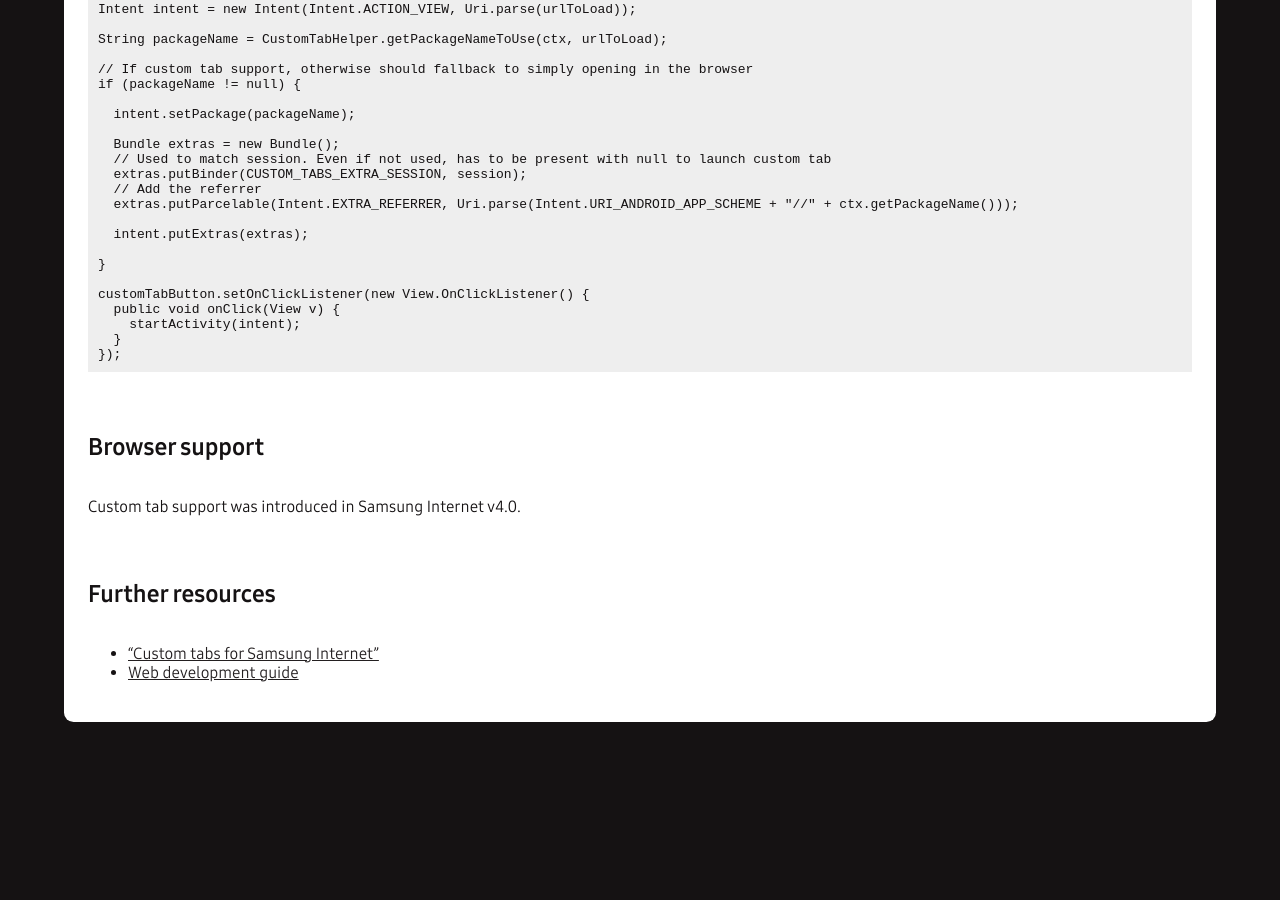
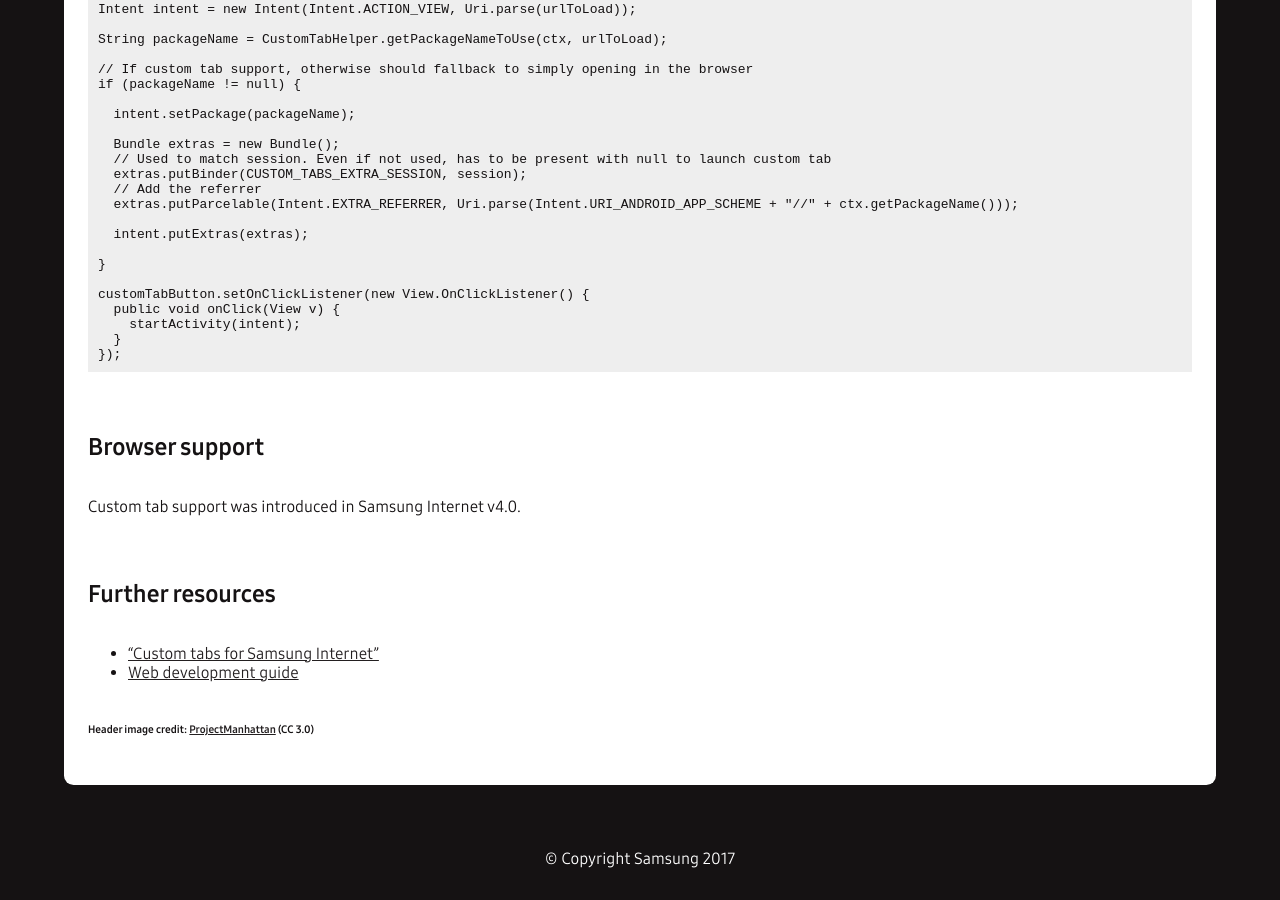
Before and after one commit to SamsungInternet/homepage-archive, a Jekyll site: the page built from docs/custom-tabs.md, in a window 1280 px wide and 900 px high, scrolled down 1086 px. Built offline with Jekyll 4.4.1, drawn with Linux system fonts in a browser that asks for light colours; before the commit the page ends 1840 px from its top, so only the background shows below that.

Commit message:
Add image credit and footer to other pages

```diff
--- a/_layouts/page.html
+++ b/_layouts/page.html
@@ -21,5 +21,8 @@
 			{{content}}
 		</section>
 	</main>
+	<footer>
+		© Copyright Samsung 2017
+	</footer>
 </body>
 </html>
--- a/_layouts/post.html
+++ b/_layouts/post.html
@@ -6,5 +6,8 @@
 	<main>
 		{{ content }}
 	</main>
+	<footer>
+		© Copyright Samsung 2017
+	</footer>
 </body>
 </html>
--- a/docs/custom-tabs.md
+++ b/docs/custom-tabs.md
@@ -58,3 +58,5 @@ Custom tab support was introduced in Samsung Internet v4.0.
 
 * ["Custom tabs for Samsung Internet"](https://medium.com/samsung-internet-dev/custom-tabs-for-samsung-internet-8563e4754b22)
 * [Web development guide](http://developer.samsung.com/internet/android/web-guide)
+
+###### Header image credit: [ProjectManhattan](https://commons.wikimedia.org/wiki/File:Can_ring_tabs.jpg) (CC 3.0)
```
